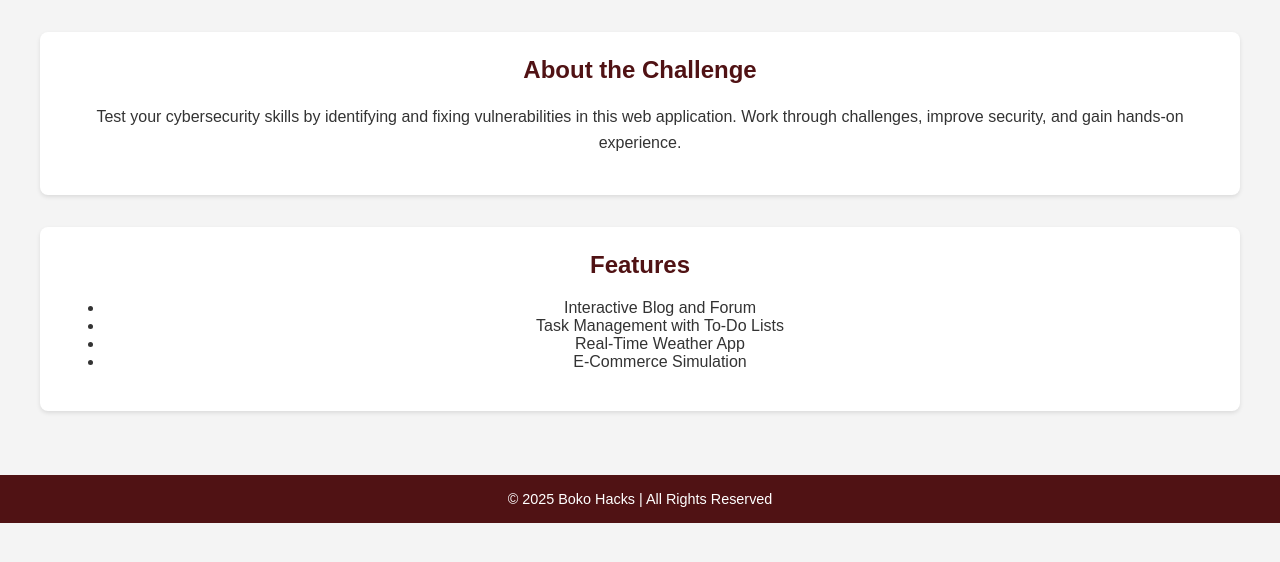
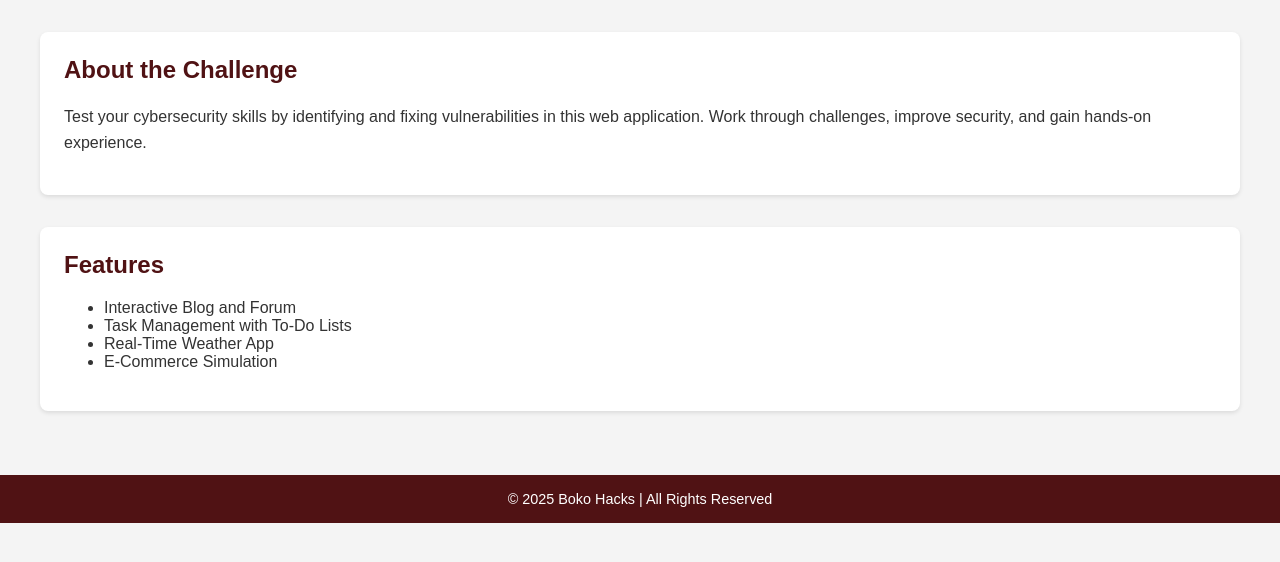
Before and after one commit to carsilonglegs/boko-hacks-25, a Flask app: page / in a window 1280 px wide. Shown: the part 127-689 px from the top of the page. Run offline with Flask 2, Linux system fonts and the light colour scheme.

Commit message:
Fixed alignment home page

```diff
--- a/app.py
+++ b/app.py
@@ -5,8 +5,8 @@ app.secret_key = "supersecretkey"
 
 # Route for the homepage
 @app.route("/")
-def index():
-    return render_template("index.html")
+def home():
+    return render_template("home.html")
 
 # Route for the login page
 @app.route("/login", methods=["GET", "POST"])
--- a/static/styles.css
+++ b/static/styles.css
@@ -78,6 +78,10 @@
     line-height: 1.6;
   }
 
+  .section-left {
+    text-align: left;
+  }
+
   /* Forms */
   form {
     max-width: 400px;
--- a/templates/index.html
+++ b/templates/home.html
@@ -19,14 +19,14 @@
     </nav>
   </header>
   <main>
-    <section>
+    <section class="section-left">
       <h2>About the Challenge</h2>
       <p>
         Test your cybersecurity skills by identifying and fixing vulnerabilities in this web application.
         Work through challenges, improve security, and gain hands-on experience.
       </p>
     </section>
-    <section>
+    <section class="section-left">
       <h2>Features</h2>
       <ul>
         <li>Interactive Blog and Forum</li>
```
